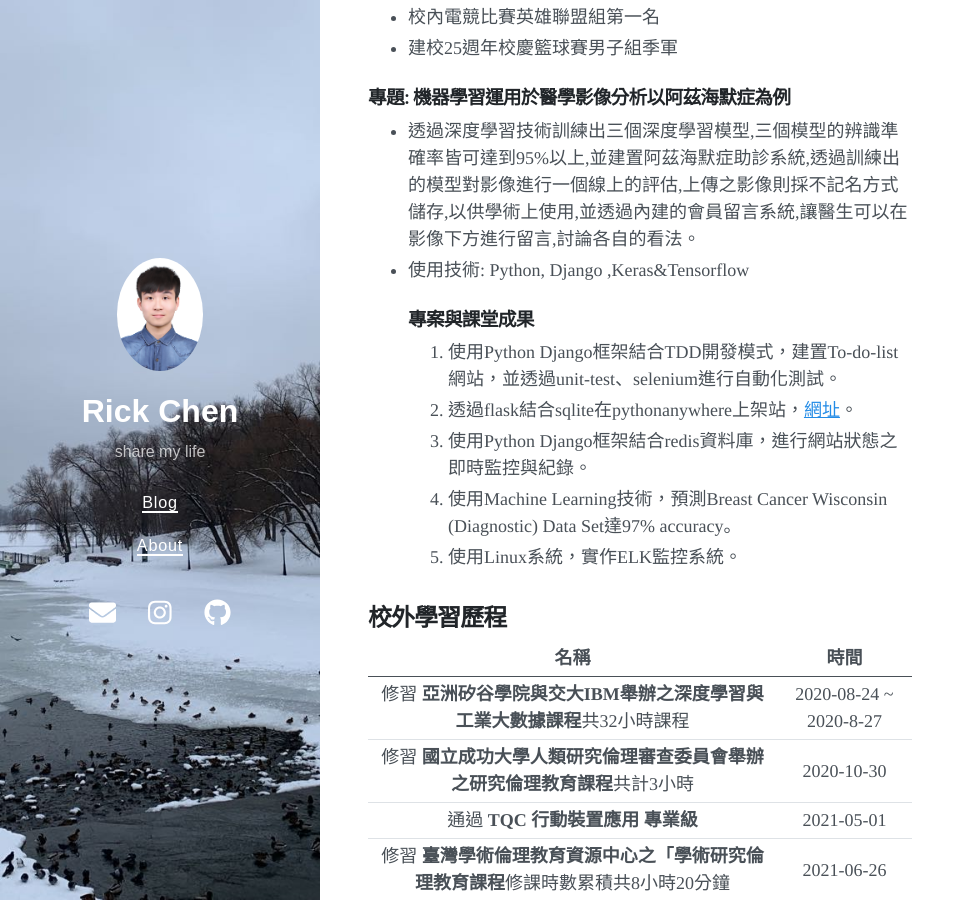
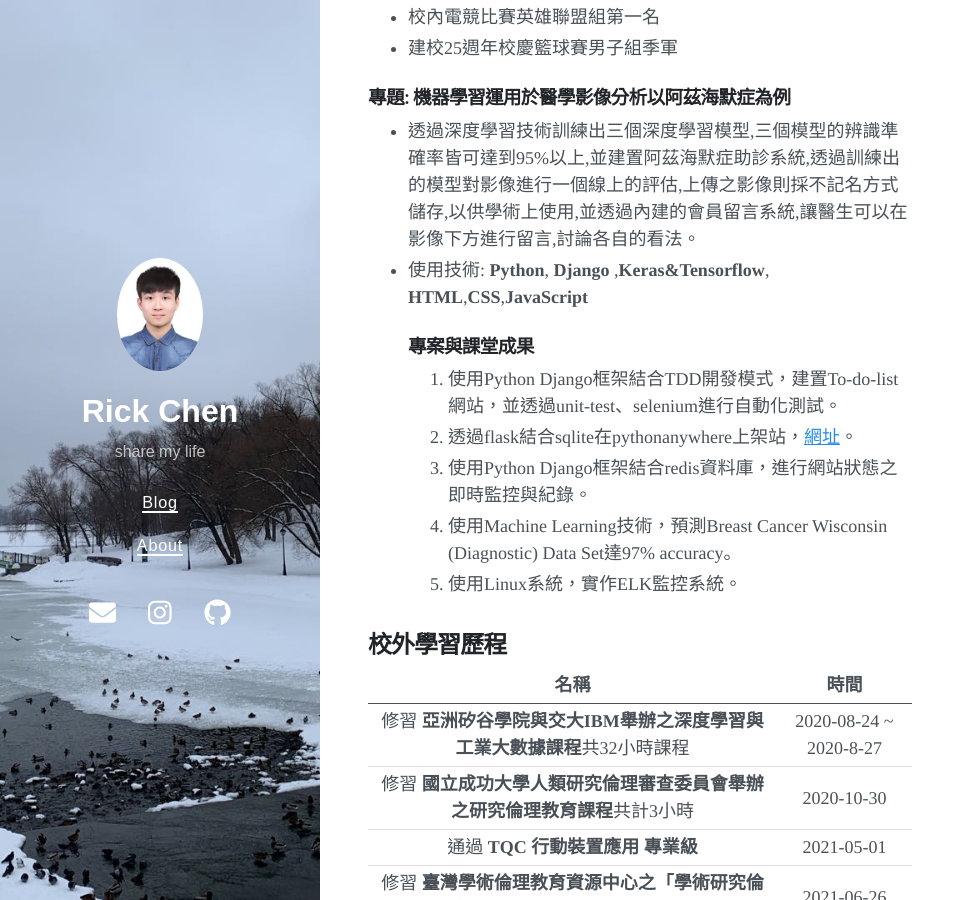
Before and after one commit to jerry940917chen/jerry940917chen.github.io, a Jekyll site: the page built from about.md, in a window 1280 px wide and 900 px high, scrolled down 541 px. Shown: the whole window, without its empty margins (0-965 px from the left). Built offline with Jekyll 4.4.1, drawn with Linux system fonts in a browser that asks for light colours; nearby versions of some CDN libraries; our own code applies the rules of GitHub Pages for plain Markdown files.

Commit message:
Update about.md

```diff
--- a/about.md
+++ b/about.md
@@ -20,7 +20,7 @@
 
 ### 專題: 機器學習運用於醫學影像分析以阿茲海默症為例
 * 透過深度學習技術訓練出三個深度學習模型,三個模型的辨識準確率皆可達到95%以上,並建置阿茲海默症助診系統,透過訓練出的模型對影像進行一個線上的評估,上傳之影像則採不記名方式儲存,以供學術上使用,並透過內建的會員留言系統,讓醫生可以在影像下方進行留言,討論各自的看法。
-* 使用技術: Python, Django ,Keras&Tensorflow
+* 使用技術: **Python**, **Django** ,**Keras&Tensorflow**, **HTML**,**CSS**,**JavaScript**
 ### 專案與課堂成果
 1. 使用Python Django框架結合TDD開發模式，建置To-do-list網站，並透過unit-test、selenium進行自動化測試。
 2. 透過flask結合sqlite在pythonanywhere上架站，[網址](https://rick20001010.pythonanywhere.com/index)。
```
